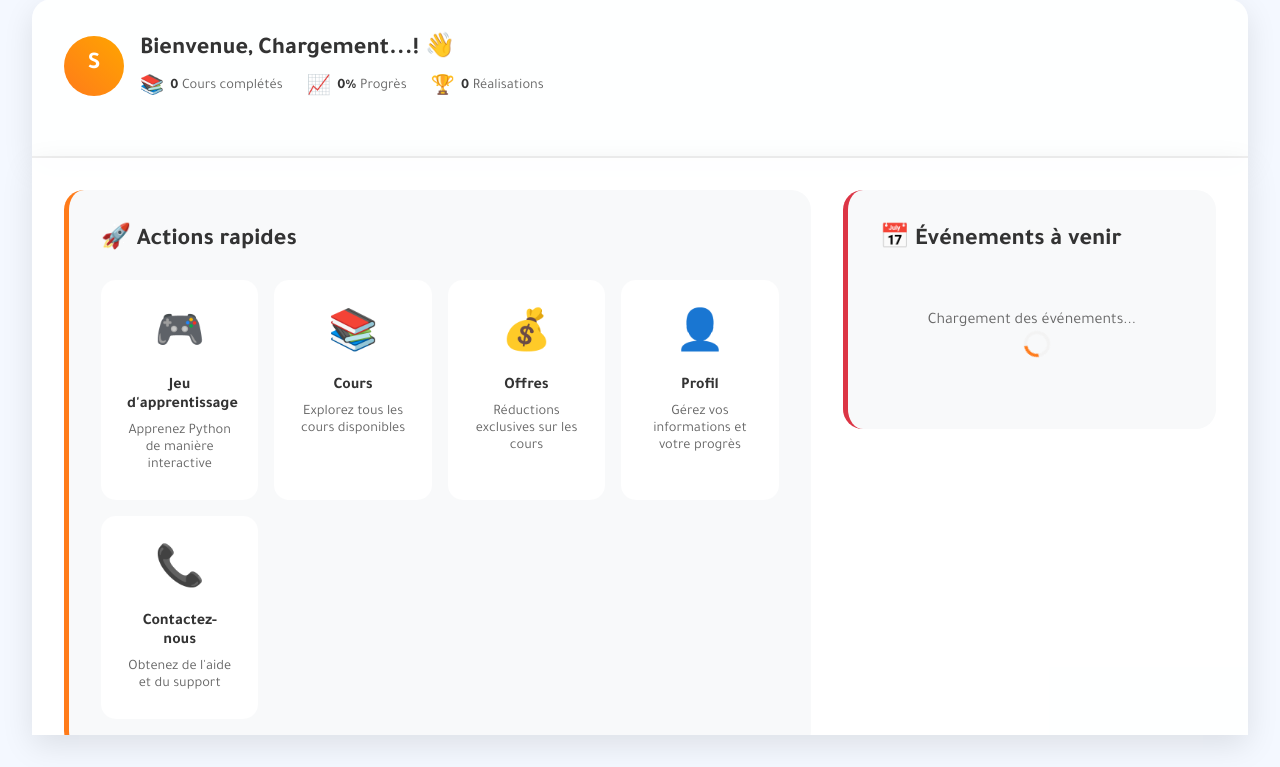
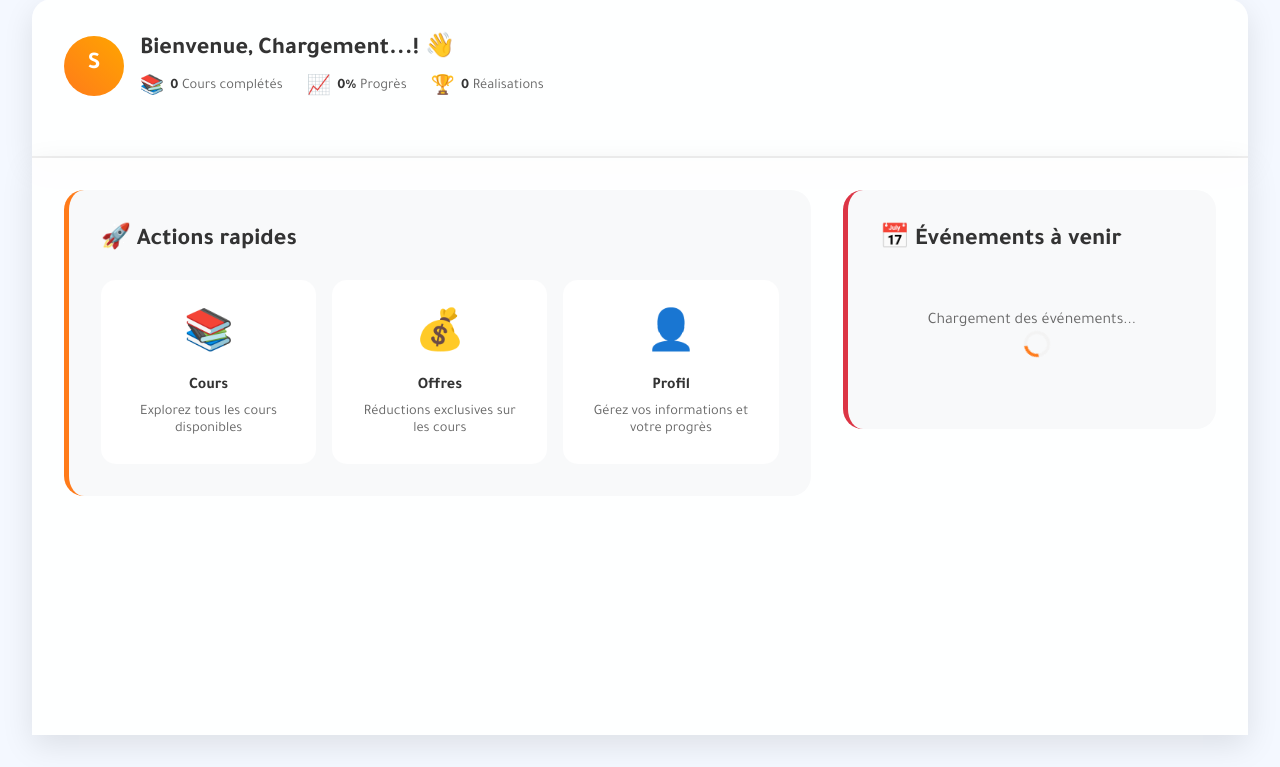
Before and after one commit to Itsreekid/synta2026, a Node server app: template pages/dashboard/dashboard.html in a window 1280 px wide. Shown: the part 33-800 px from the top of the page. Run offline with Node 20, Linux system fonts and the light colour scheme; the template is opened without the code that fills it, so the values that code supplies are empty; some libraries are stand-ins or nearby versions.

Commit message:
removed both "Jeu d'apprentissage" and "Contactez-nous" from the dashboard

```diff
--- a/pages/dashboard/dashboard.html
+++ b/pages/dashboard/dashboard.html
@@ -49,11 +49,6 @@
                     <div class="quick-actions">
                         <h3 class="section-title">🚀 Actions rapides</h3>
                         <div class="actions-grid">
-                            <div class="action-card" onclick="navigateTo('game')">
-                                <div class="action-icon">🎮</div>
-                                <div class="action-title">Jeu d'apprentissage</div>
-                                <div class="action-description">Apprenez Python de manière interactive</div>
-                            </div>
                             <div class="action-card" onclick="navigateTo('courses')">
                                 <div class="action-icon">📚</div>
                                 <div class="action-title">Cours</div>
@@ -75,11 +70,6 @@
                                 <div class="action-icon">👤</div>
                                 <div class="action-title">Profil</div>
                                 <div class="action-description">Gérez vos informations et votre progrès</div>
-                            </div>
-                            <div class="action-card" onclick="showContact()">
-                                <div class="action-icon">📞</div>
-                                <div class="action-title">Contactez-nous</div>
-                                <div class="action-description">Obtenez de l'aide et du support</div>
                             </div>
                         </div>
                     </div>
```
